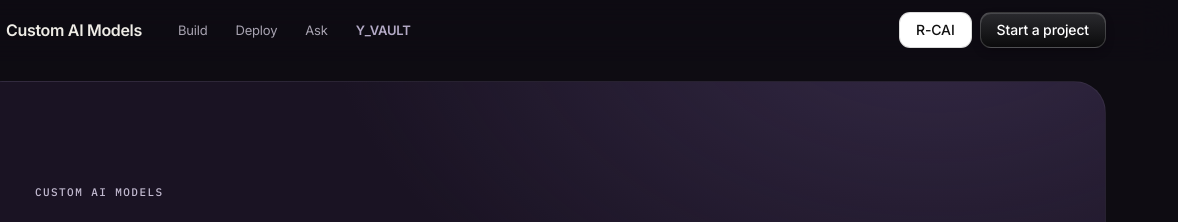
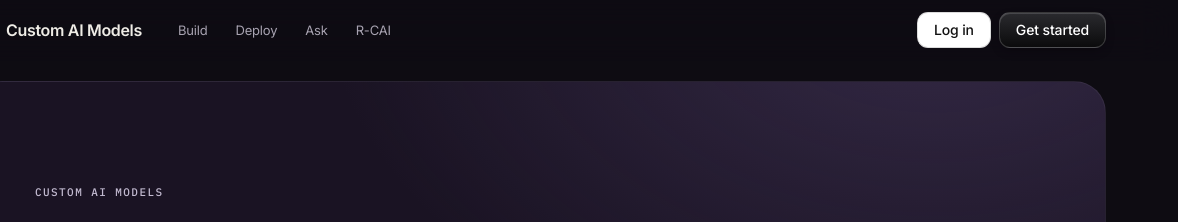
Before and after one commit to customaimodels/__CAI_01_website, a plain HTML site: page site/index.html in a window 1280 px wide. Shown: the top 222 px of the page, 102-1280 px from the left. Drawn offline with Linux system fonts and the light colour scheme; no server answers.

Commit message:
CAI site: landing + R-CAI at /r-cai + chatbot, one Railway process
Built by __ss1_CAI_website/run.py --repo. R-CAI data, code hash and cookie secret live in Railway variables.

```diff
--- a/site/index.html
+++ b/site/index.html
@@ -50,11 +50,11 @@
    <a href="#build">Build</a>
    <a href="#deploy">Deploy</a>
    <a href="#ask">Ask</a>
-   <a class="yv" href="/y-vault/">Y_VAULT</a>
+   <a href="/r-cai/">R-CAI</a>
   </nav>
   <div class="act">
-   <a class="btn line" href="/r-cai/">R-CAI</a>
-   <a class="btn go" href="mailto:customaimodels@gmail.com?subject=A%20new%20project">Start a project</a>
+   <a class="btn line" href="/r-cai/">Log in</a>
+   <a class="btn go" href="mailto:customaimodels@gmail.com?subject=A%20new%20project">Get started</a>
   </div>
  </div>
 </header>
```
